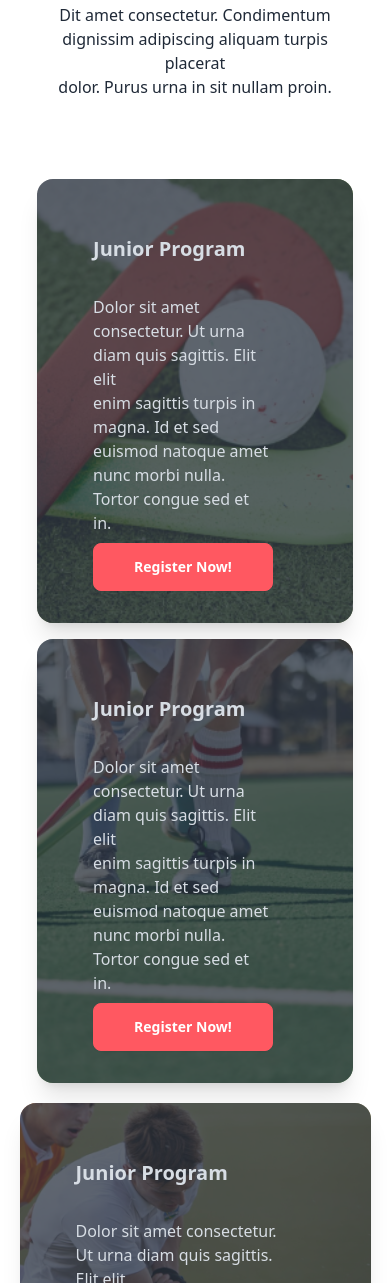
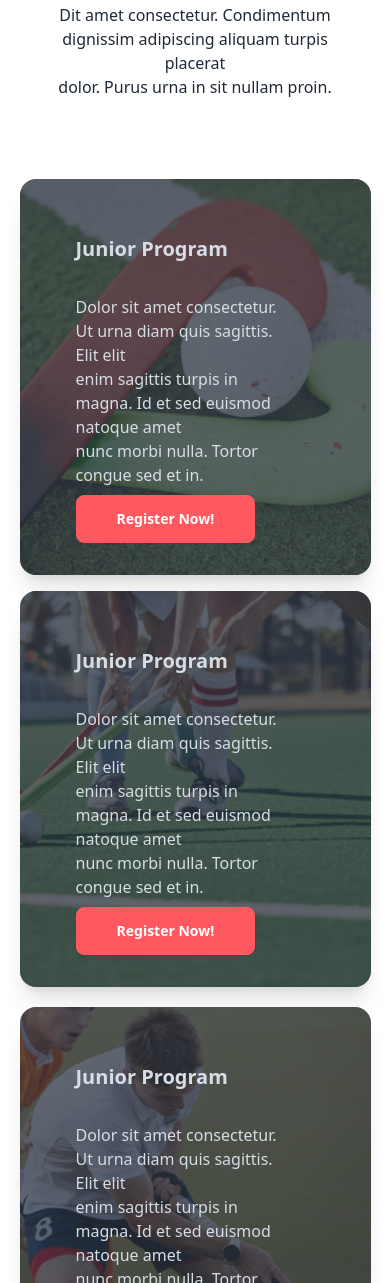
Before and after one commit to Tanvir-Sorforaz1/Assignment-3, a plain HTML site: page index.html in a window 390 px wide. Shown: the part 1840-3123 px from the top of the page. Drawn offline with nearby package versions, Linux system fonts and the light colour scheme.

Commit message:
fixed glitch

```diff
--- a/index.html
+++ b/index.html
@@ -114,7 +114,7 @@
                 aliquam turpis placerat <br>dolor. Purus urna in sit nullam proin. </p>
 
             <div class="flex flex-col w-[90%] items-center lg:flex-row gap-4 mx-auto justify-center ">
-                <div class="card bg-base-100 shadow-xl image-full w-[90%] md:w-[550px] lg:w-[100%] lg:max-w-xl ">
+                <div class="card bg-base-100 shadow-xl image-full w-[100%] md:w-[550px] lg:w-[100%] lg:max-w-xl ">
                     <figure><img src="Images/2.png" alt="Shoes" /></figure>
                     <div class="card-body">
                         <h2 class="card-title p-6 lg:pt-16 ">Junior Program</h2>
@@ -127,7 +127,7 @@
                         </div>
                     </div>
                 </div>
-                <div class="card bg-base-100 shadow-xl image-full w-[90%] md:w-[550px] lg:w-[100%] lg:max-w-xl">
+                <div class="card bg-base-100 shadow-xl image-full w-[100%] md:w-[550px] lg:w-[100%] lg:max-w-xl">
                     <figure><img src="Images/3.png" alt="Shoes" /></figure>
                     <div class="card-body">
                         <h2 class="card-title p-6 lg:pt-16">Junior Program</h2>
```
